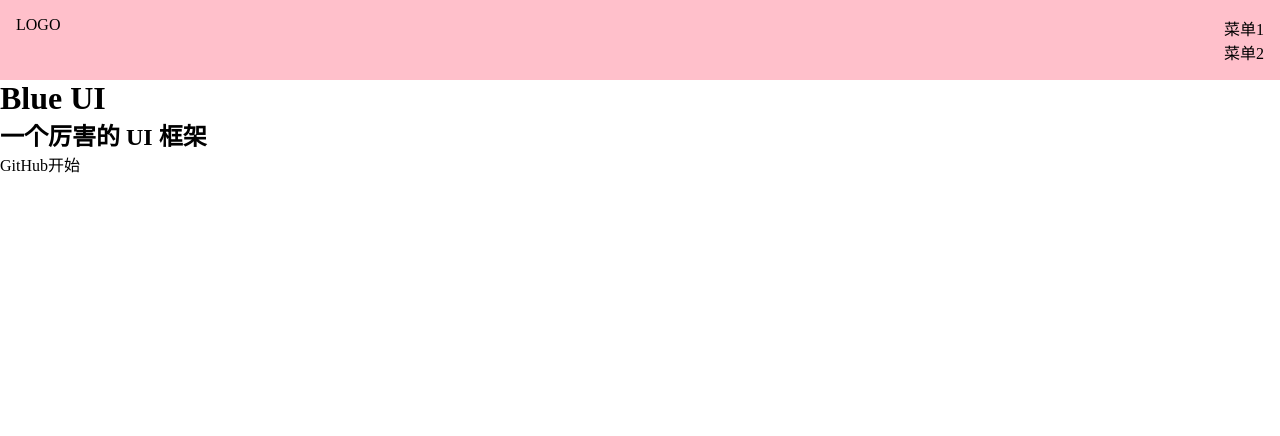
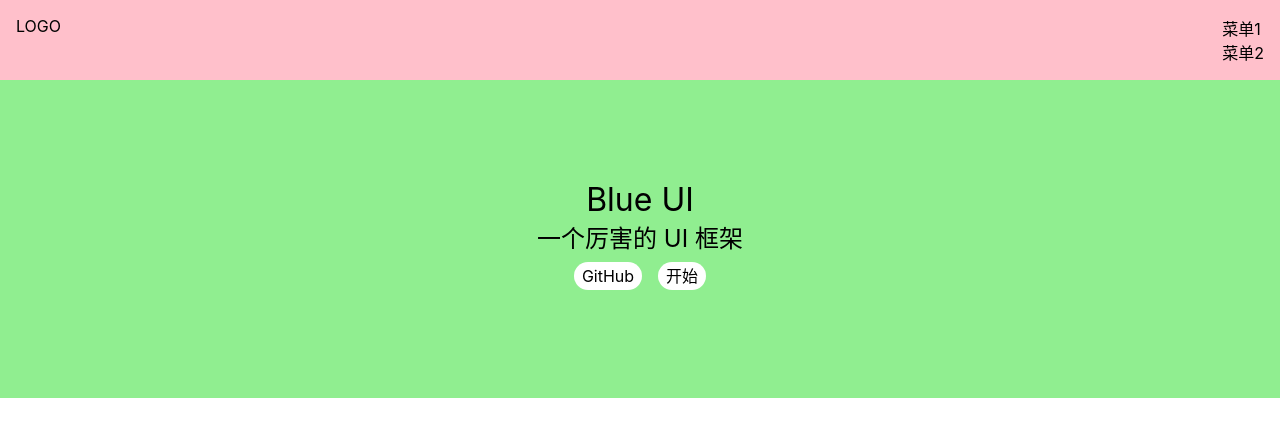
Before and after one commit to Maricaya/LU-UI-vue3, a Vue app: page /#/ in a window 1280 px wide. Shown: the top 436 px of the page. Built offline with nearby package versions, Linux system fonts and the light colour scheme.

Commit message:
更新 Home 样式

```diff
--- a/src/index.scss
+++ b/src/index.scss
@@ -12,5 +12,15 @@
   color: inherit;
   &:hover {
     border-bottom: 1px solid;
+    cursor: pointer;
   }
 }
+h1,h2,h3,h4,h5,h6{
+  font-weight: normal;
+}
+body {
+  font-size: 16px;
+  // 为什么这样写 font-family
+  // 答案见 https://github.com/zenozeng/fonts.css/
+  font-family: -apple-system, "Noto Sans", "Helvetica Neue", Helvetica, "Nimbus Sans L", Arial, "Liberation Sans", "PingFang SC", "Hiragino Sans GB", "Noto Sans CJK SC", "Source Han Sans SC", "Source Han Sans CN", "Microsoft YaHei", "Wenquanyi Micro Hei", "WenQuanYi Zen Hei", "ST Heiti", SimHei, "WenQuanYi Zen Hei Sharp", sans-serif;
+}
--- a/src/views/Home.vue
+++ b/src/views/Home.vue
@@ -13,12 +13,36 @@
 </template>
 
 <script lang="ts">
-	import Topnav from '../components/Topnav.vue';
+  import Topnav from "../components/Topnav.vue";
+
   export default {
     name: "Home",
-	  components: {Topnav}
-  }
+    components: {Topnav}
+  };
 </script>
 
 <style lang="scss" scoped>
+	.banner {
+		padding: 100px 0;
+		display: flex;
+		justify-content: center;
+		align-items: center;
+		flex-direction: column;
+		background: lightgreen;
+
+		> .actions {
+			padding: 8px 0;
+
+			a {
+				margin: 0 8px;
+				background: #fff;
+				display: inline-block;
+				$h: 28px;
+				height: $h;
+				line-height: $h;
+				border-radius: $h/2;
+				padding: 0 8px;
+			}
+		}
+	}
 </style>
```
